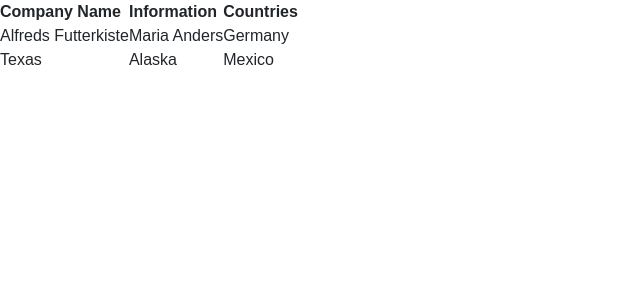
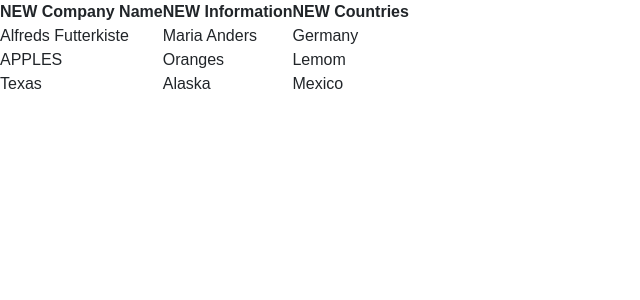
Before and after one commit to Ifthikar20/sampleproject, a Vue app: page /register in a window 1280 px wide. Shown: the top 300 px of the page, without its empty margins (0-640 px from the left). Built offline with nearby package versions, Linux system fonts and the light colour scheme; what vue2-editor would draw is missing.

Commit message:
Update Register.vue

```diff
--- a/src/views/Register.vue
+++ b/src/views/Register.vue
@@ -2,14 +2,19 @@
   <div class="sample-table">
     <table>
       <tr>
-        <th>Company Name</th>
-        <th>Information</th>
-        <th>Countries</th>
+        <th>NEW Company Name</th>
+        <th>NEW Information</th>
+        <th>NEW Countries</th>
       </tr>
       <tr>
         <td>Alfreds Futterkiste</td>
         <td>Maria Anders</td>
         <td>Germany</td>
+      </tr>
+       <tr>
+        <td>APPLES</td>
+        <td>Oranges</td>
+        <td>Lemom</td>
       </tr>
       <tr>
         <td>Texas</td>
```
